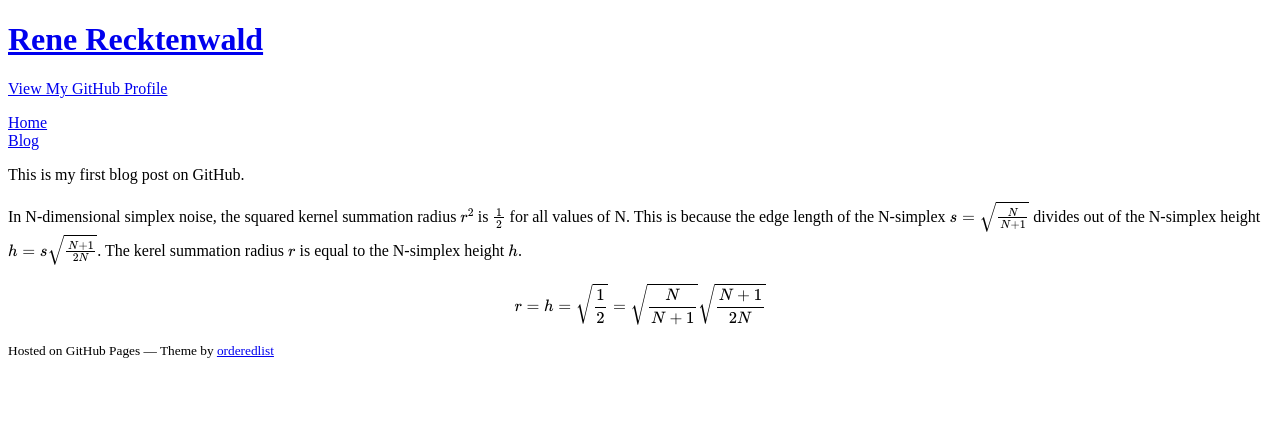
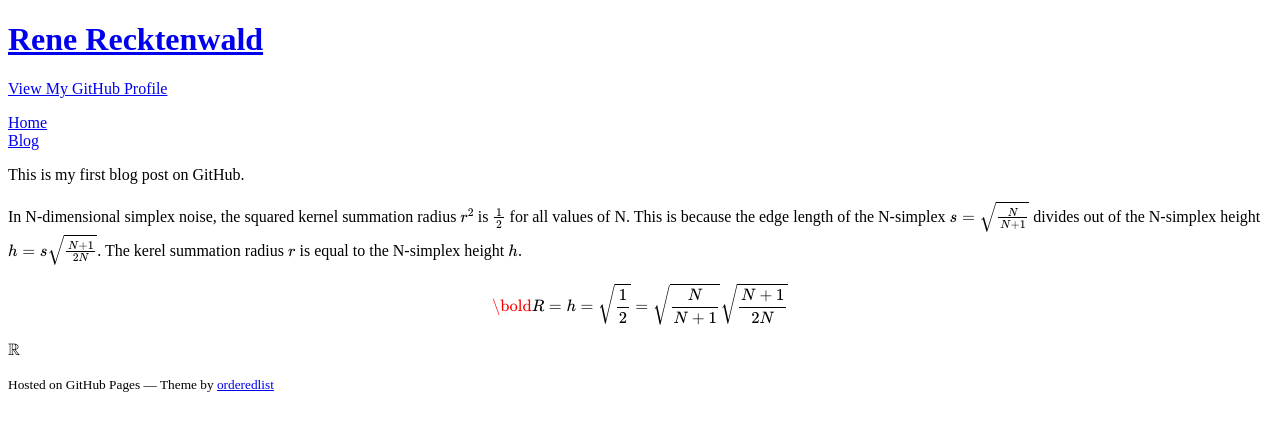
Before and after one commit to Recktenwald/Recktenwald.github.io, a Jekyll site: the page built from _posts/2020-08-31-HelloWorld.md, in a window 1280 px wide. Shown: the top 431 px of the page. Built offline with Jekyll 4.4.1, drawn with Linux system fonts in a browser that asks for light colours; formulas are drawn with MathJax 3; a script that is not in the unit is left out; the repository's description, which GitHub fills in, is left out; part of the change alters nothing that is shown.

Commit message:
added some tex macros

```diff
--- a/_includes/mathjax.html
+++ b/_includes/mathjax.html
@@ -8,8 +8,36 @@
   });
 </script>
 <script type="text/javascript" charset="utf-8"
-    src="https://cdn.mathjax.org/mathjax/latest/MathJax.js?config=TeX-AMS-MML_HTMLorMML">
-    </script>
+  src="https://cdn.mathjax.org/mathjax/latest/MathJax.js?config=TeX-AMS-MML_HTMLorMML">
+  </script>
 <script type="text/javascript" charset="utf-8" src="https://vincenttam.github.io/javascripts/MathJaxLocal.js">
 </script>
+<div style="display: none">
+  $\newcommand{\A}{\mathbb{A}}$
+  $\newcommand{\B}{\mathbb{B}}$
+  $\newcommand{\C}{\mathbb{C}}$
+  $\newcommand{\D}{\mathbb{D}}$
+  $\newcommand{\E}{\mathbb{E}}$
+  $\newcommand{\F}{\mathbb{F}}$
+  $\newcommand{\G}{\mathbb{G}}$
+  $\newcommand{\H}{\mathbb{H}}$
+  $\newcommand{\I}{\mathbb{I}}$
+  $\newcommand{\J}{\mathbb{J}}$
+  $\newcommand{\K}{\mathbb{K}}$
+  $\newcommand{\L}{\mathbb{L}}$
+  $\newcommand{\M}{\mathbb{M}}$
+  $\newcommand{\N}{\mathbb{N}}$
+  $\newcommand{\O}{\mathbb{O}}$
+  $\newcommand{\P}{\mathbb{P}}$
+  $\newcommand{\Q}{\mathbb{Q}}$
+  $\newcommand{\R}{\mathbb{R}}$
+  $\newcommand{\S}{\mathbb{S}}$
+  $\newcommand{\T}{\mathbb{T}}$
+  $\newcommand{\U}{\mathbb{U}}$
+  $\newcommand{\V}{\mathbb{V}}$
+  $\newcommand{\W}{\mathbb{W}}$
+  $\newcommand{\X}{\mathbb{X}}$
+  $\newcommand{\Y}{\mathbb{Y}}$
+  $\newcommand{\Z}{\mathbb{Z}}$
+</div>
 {% endif %}
--- a/_layouts/default.html
+++ b/_layouts/default.html
@@ -1,6 +1,7 @@
 <!DOCTYPE html>
 <html lang="{{ site.lang | default: "en-US" }}">
 {% include mathjax.html %}
+
 
 <head>
     <meta charset="UTF-8">
--- a/_posts/2020-08-31-HelloWorld.md
+++ b/_posts/2020-08-31-HelloWorld.md
@@ -15,4 +15,6 @@ for all values of N. This is because the edge length of the N-simplex $s = \sqrt
 divides out of the N-simplex height $h = s \sqrt {\frac {N + 1} {2N}}$.
 The kerel summation radius $r$ is equal to the N-simplex height $h$.
 
-$$ r = h = \sqrt{\frac {1} {2}} = \sqrt{\frac {N} {N+1}} \sqrt{\frac {N+1} {2N}} $$
+$$ \bold{R} = h = \sqrt{\frac {1} {2}} = \sqrt{\frac {N} {N+1}} \sqrt{\frac {N+1} {2N}} $$
+
+$\R$
```
